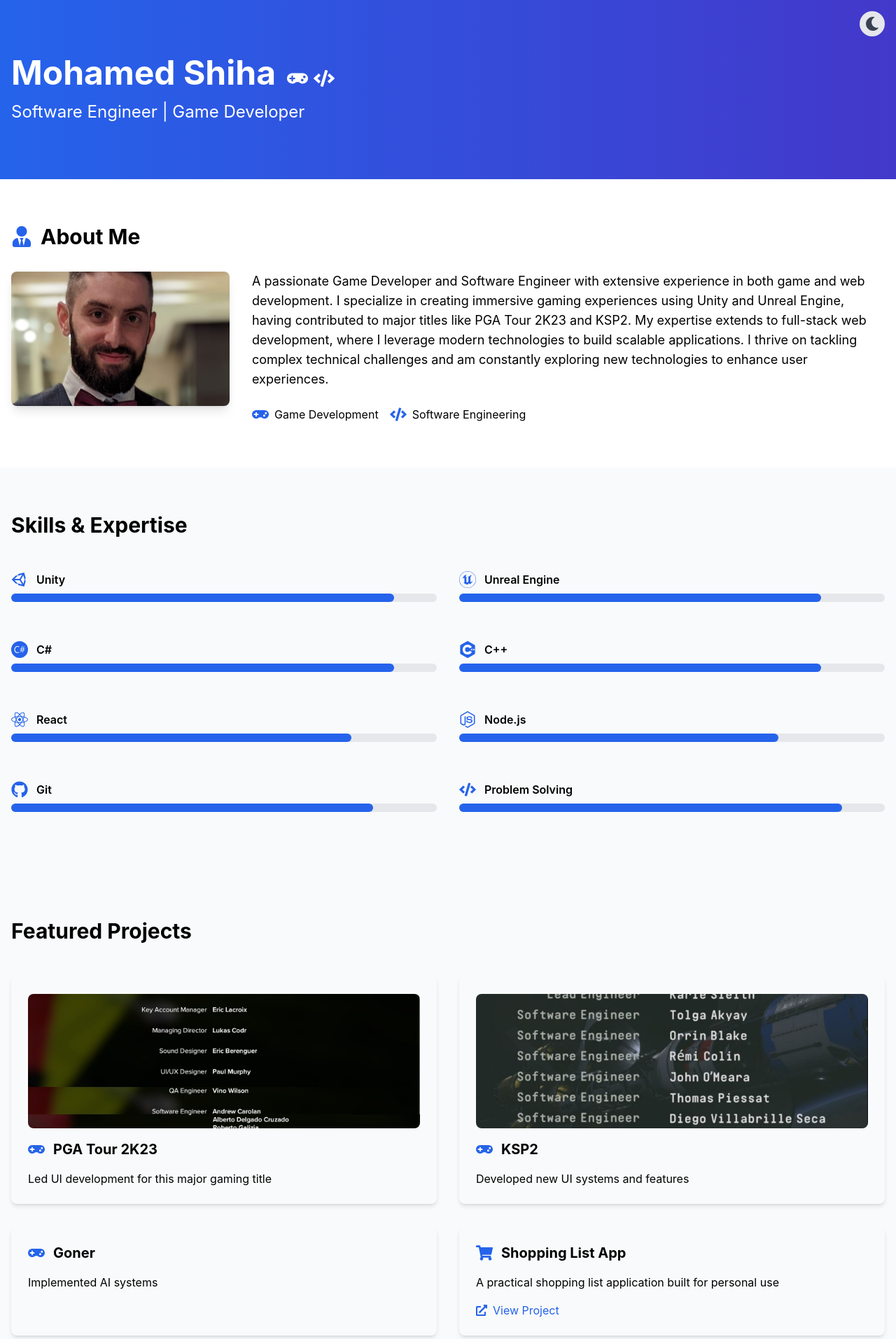
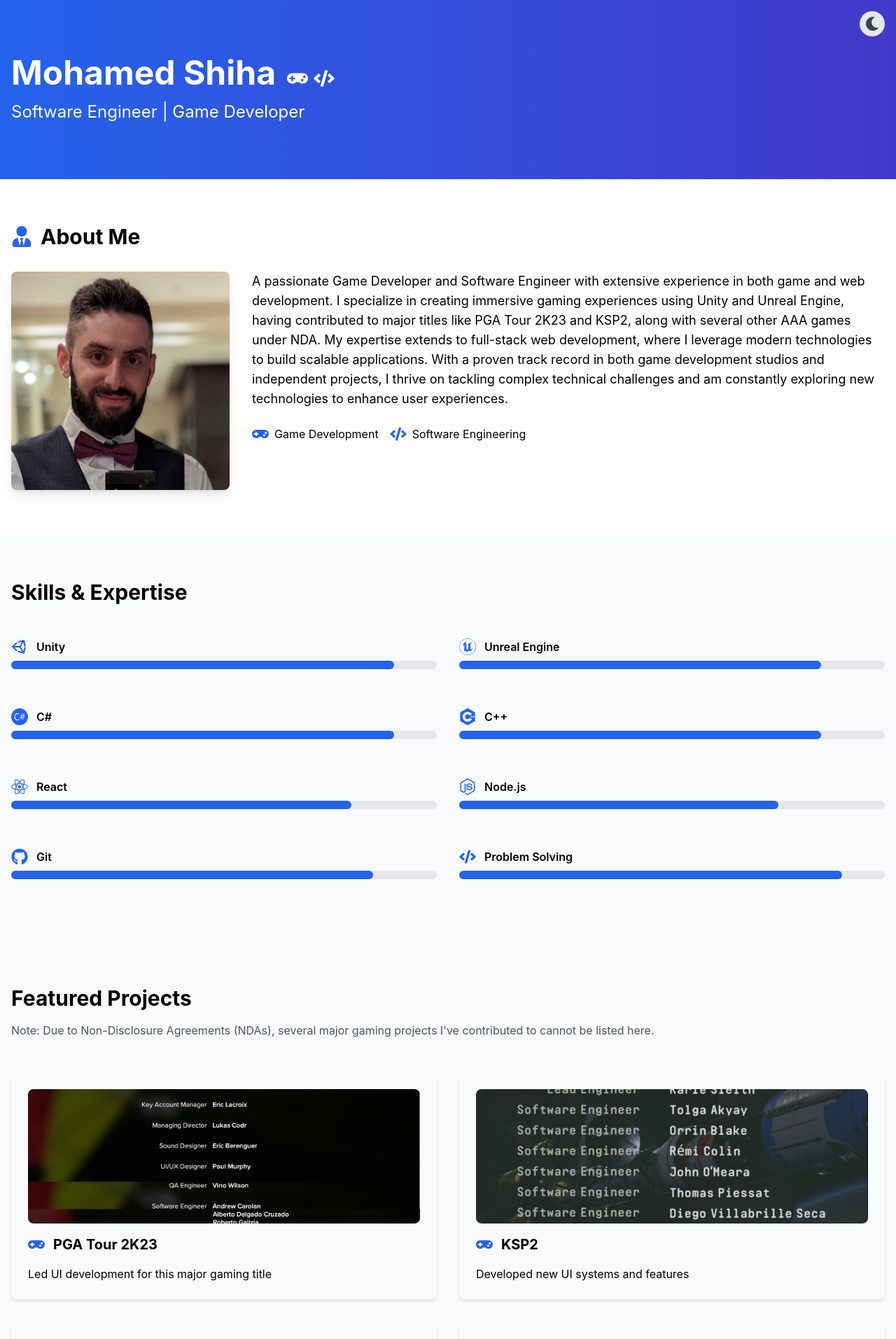
Before and after one commit to mohamed-shiha/Portfolio, a React (Create React App) app: page / in a window 1280 px wide. Shown: the top 1913 px of the page at 70% size. Built offline with nearby package versions, Linux system fonts and the light colour scheme; the HTML template or start-up script is replaced by a standard one.

Commit message:
Updated About section and Projects with NDA information, fixed profile image display

```diff
--- a/package.json
+++ b/package.json
@@ -5,6 +5,7 @@
   "homepage": "https://mohamed-shiha.github.io/Portfolio",
   "dependencies": {
     "@heroicons/react": "^2.1.5",
+    "@tailwindcss/aspect-ratio": "^0.4.2",
     "@testing-library/jest-dom": "^5.17.0",
     "@testing-library/react": "^13.4.0",
     "@testing-library/user-event": "^13.5.0",
--- a/src/components/About.js
+++ b/src/components/About.js
@@ -28,11 +28,13 @@
             animate={{ opacity: 1, x: 0 }}
             transition={{ delay: 0.2 }}
           >
-            <img
-              src="/Portfolio/assets/images/profile.jpg"
-              alt="Mohamed Shiha"
-              className="rounded-lg shadow-lg w-full h-48 object-cover hover:scale-105 transition-transform duration-300"
-            />
+            <div className="aspect-w-1 aspect-h-1">
+              <img
+                src="/Portfolio/assets/images/profile.jpg"
+                alt="Mohamed Shiha"
+                className="rounded-lg shadow-lg w-full h-full object-contain hover:scale-105 transition-transform duration-300"
+              />
+            </div>
           </motion.div>
           <motion.div
             className="flex-1"
@@ -43,9 +45,10 @@
             <p className="text-lg mb-6 dark:text-gray-300">
               A passionate Game Developer and Software Engineer with extensive experience in both game and web development.
               I specialize in creating immersive gaming experiences using Unity and Unreal Engine, having contributed to major titles
-              like PGA Tour 2K23 and KSP2. My expertise extends to full-stack web development, where I leverage modern technologies
-              to build scalable applications. I thrive on tackling complex technical challenges and am constantly exploring new
-              technologies to enhance user experiences.
+              like PGA Tour 2K23 and KSP2, along with several other AAA games under NDA. My expertise extends to full-stack web development,
+              where I leverage modern technologies to build scalable applications. With a proven track record in both game development studios
+              and independent projects, I thrive on tackling complex technical challenges and am constantly exploring new technologies to
+              enhance user experiences.
             </p>
             <div className="flex space-x-4">
               <motion.div
--- a/src/components/Contact.js
+++ b/src/components/Contact.js
@@ -2,15 +2,15 @@
 
 function Contact() {
   return (
-    <section className="py-16 bg-white">
+    <section className="py-16 bg-white dark:bg-dark-card">
       <div className="container mx-auto px-4">
-        <h2 className="text-3xl font-bold mb-8">Get in Touch</h2>
+        <h2 className="text-3xl font-bold mb-8 dark:text-white">Get in Touch</h2>
         <div className="flex flex-col md:flex-row justify-between items-start">
           <div className="mb-8 md:mb-0">
             <div className="flex items-center mb-4">
               <FaEnvelope className="text-2xl text-blue-600 mr-3" />
-              <div>
-                <strong>Email:</strong>
+              <div className="dark:text-gray-300">
+                <strong className="dark:text-white">Email:</strong>
                 <a
                   href="mailto:mohamedshiha89@gmail.com"
                   className="text-blue-600 hover:underline ml-2"
@@ -22,8 +22,8 @@
 
             <div className="flex items-center">
               <FaLinkedin className="text-2xl text-blue-600 mr-3" />
-              <div>
-                <strong>LinkedIn:</strong>
+              <div className="dark:text-gray-300">
+                <strong className="dark:text-white">LinkedIn:</strong>
                 <a
                   href="https://www.linkedin.com/in/mohamed-shiha/"
                   className="text-blue-600 hover:underline ml-2"
--- a/src/components/Education.js
+++ b/src/components/Education.js
@@ -2,27 +2,27 @@
 
 function Education() {
   return (
-    <section className="py-16 bg-gray-50">
+    <section className="py-16 bg-gray-50 dark:bg-dark-bg">
       <div className="container mx-auto px-4">
-        <h2 className="text-3xl font-bold mb-8 flex items-center">
+        <h2 className="text-3xl font-bold mb-8 flex items-center dark:text-white">
           <FaGraduationCap className="mr-3 text-blue-600" />
           Education & Achievements
         </h2>
 
-        <div className="bg-white p-6 rounded-lg shadow-md mb-6">
+        <div className="bg-white dark:bg-dark-card p-6 rounded-lg shadow-md mb-6">
           <div className="flex items-center mb-2">
             <FaGraduationCap className="text-2xl text-blue-600 mr-3" />
-            <h3 className="text-xl font-bold">Bachelor's Degree in Computer Science</h3>
+            <h3 className="text-xl font-bold dark:text-white">Bachelor's Degree in Computer Science</h3>
           </div>
-          <p>Games Development - First Class Honors</p>
+          <p className="dark:text-gray-300">Games Development - First Class Honors</p>
         </div>
 
-        <div className="bg-white p-6 rounded-lg shadow-md">
+        <div className="bg-white dark:bg-dark-card p-6 rounded-lg shadow-md">
           <div className="flex items-center mb-2">
             <FaTrophy className="text-2xl text-blue-600 mr-3" />
-            <h3 className="text-xl font-bold">Awards</h3>
+            <h3 className="text-xl font-bold dark:text-white">Awards</h3>
           </div>
-          <p>Governing Body Award</p>
+          <p className="dark:text-gray-300">Governing Body Award</p>
         </div>
       </div>
     </section>
--- a/src/components/Projects.js
+++ b/src/components/Projects.js
@@ -18,7 +18,7 @@
   },
   {
     title: "Goner",
-    description: "Implemented AI systems",
+    description: "Implemented AI systems. Game is currently in development and not yet available to the public.",
     icon: <FaGamepad className="text-2xl text-blue-600" />
   }
 ];
@@ -80,7 +80,7 @@
           scale: 1.05,
           boxShadow: "0 10px 20px rgba(0,0,0,0.1)"
         }}
-        className="bg-gray-50 p-6 rounded-lg shadow-md transition-all duration-300"
+        className="bg-gray-50 dark:bg-dark-card p-6 rounded-lg shadow-md transition-all duration-300"
       >
         {project.image && (
           <div
@@ -97,13 +97,13 @@
         )}
         <div className="flex items-center mb-4">
           {project.icon}
-          <h4 className="text-xl font-bold ml-3">{project.title}</h4>
+          <h4 className="text-xl font-bold ml-3 dark:text-white">{project.title}</h4>
         </div>
-        <p>{project.description}</p>
+        <p className="dark:text-gray-300">{project.description}</p>
         {isPersonal && (
           <a
             href={project.link}
-            className="text-blue-600 hover:text-blue-800 flex items-center mt-4"
+            className="text-blue-600 hover:text-blue-800 dark:hover:text-blue-400 flex items-center mt-4"
             target="_blank"
             rel="noopener noreferrer"
           >
@@ -147,7 +147,10 @@
       className="py-16 bg-gray-50 dark:bg-dark-bg"
     >
       <div className="container mx-auto px-4">
-        <h2 className="text-3xl font-bold mb-12">Featured Projects</h2>
+        <h2 className="text-3xl font-bold mb-4">Featured Projects</h2>
+        <p className="text-gray-600 dark:text-gray-400 mb-12">
+          Note: Due to Non-Disclosure Agreements (NDAs), several major gaming projects I've contributed to cannot be listed here.
+        </p>
         <div className="grid grid-cols-1 md:grid-cols-2 gap-8">
           {professionalProjects.map((project, index) => (
             <ProjectCard key={index} project={project} isPersonal={false} />
--- a/src/components/Skills.js
+++ b/src/components/Skills.js
@@ -24,9 +24,9 @@
     >
       <div className="flex items-center mb-2">
         <div className="text-2xl text-blue-600 mr-3">{skill.icon}</div>
-        <span className="font-semibold">{skill.name}</span>
+        <span className="font-semibold dark:text-white">{skill.name}</span>
       </div>
-      <div className="h-3 bg-gray-200 rounded-full">
+      <div className="h-3 bg-gray-200 dark:bg-gray-700 rounded-full">
         <motion.div
           className="h-full bg-blue-600 rounded-full"
           initial={{ width: 0 }}
```
Also changed, not shown: 1 other file (tests, documents, lock files or other folders).
